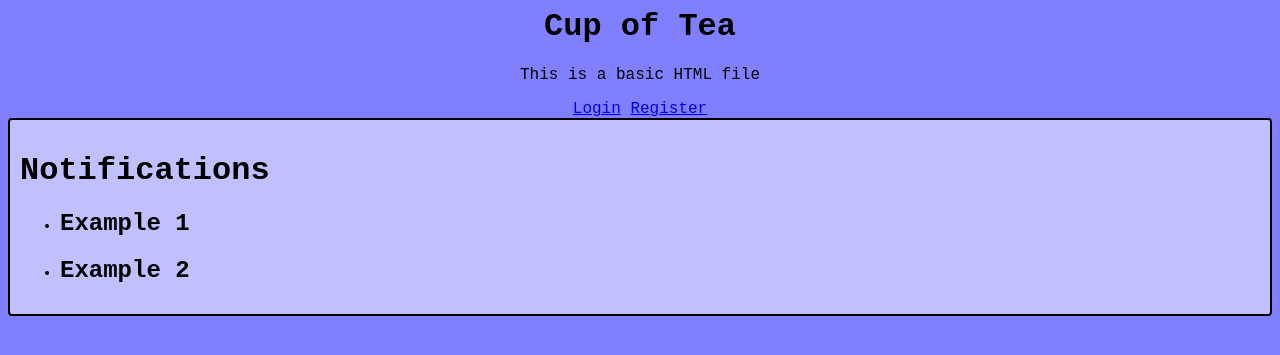
After one commit to rileyborgard/Cup-of-Tea, a Node project: template functions/views/notifications.hbs in a window 1280 px wide. The commit adds this page. Shown: the top 355 px of the page. Run offline with Node 20 templates, Linux system fonts and the light colour scheme; the template is opened without the code that fills it, so the values that code supplies are empty.

Commit message:
basic notifications page

```diff
--- a/functions/views/layouts/index.hbs
+++ b/functions/views/layouts/index.hbs
@@ -11,6 +11,7 @@
             {{#if req.user}}
                 <a href="/logout/">Logout</a>
                 <a href="/user/{{req.user.username}}">{{req.user.username}}</a>
+                <a href="/notifications/">Notifications</a>
             {{else}}
                 <a href="/login/">Login</a>
                 <a href="/register/">Register</a>
--- /dev/null
+++ b/functions/views/notifications.hbs
@@ -0,0 +1,9 @@
+<h1>Notifications</h1>
+<ul>
+    <li>
+        <h2>Example 1</h2>
+    </li>
+    <li>
+        <h2>Example 2</h2>
+    </li>
+</ul>
```
Also changed, not shown: functions/index.js (+8 -0 lines).
